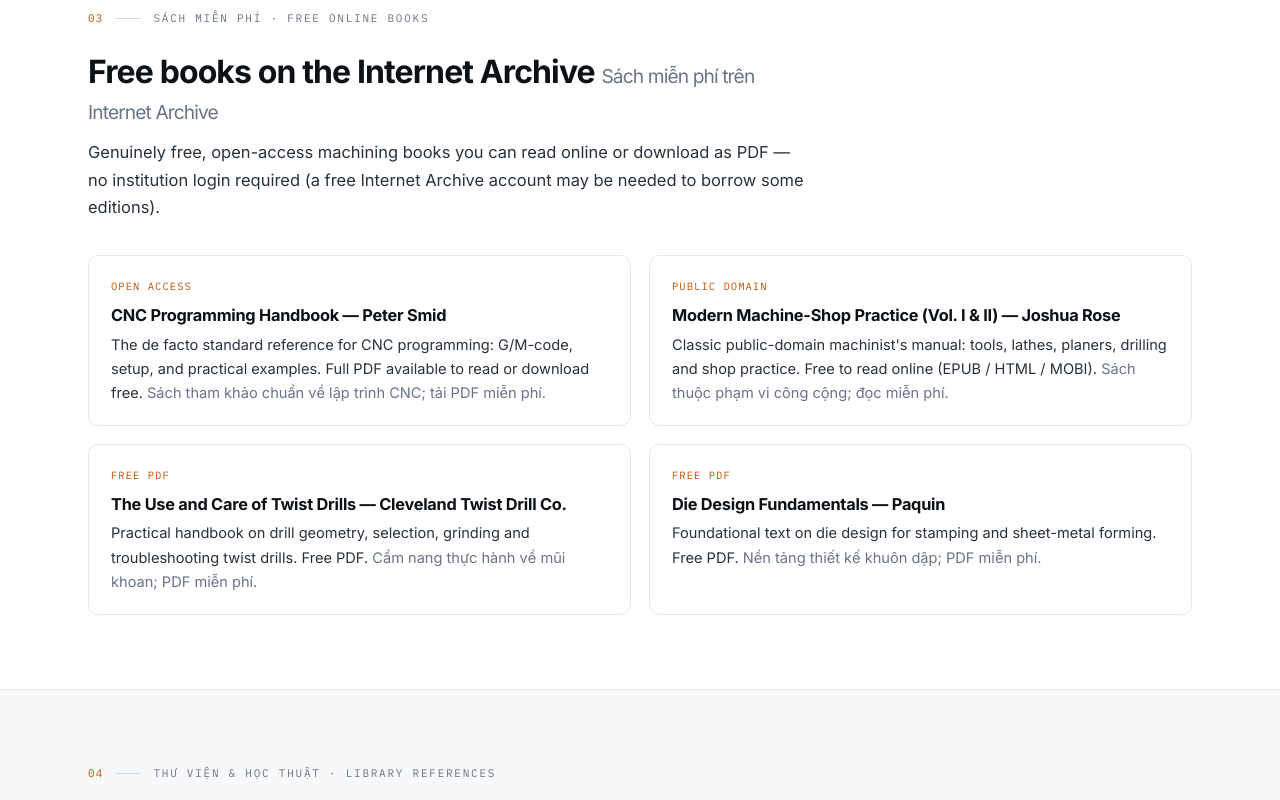
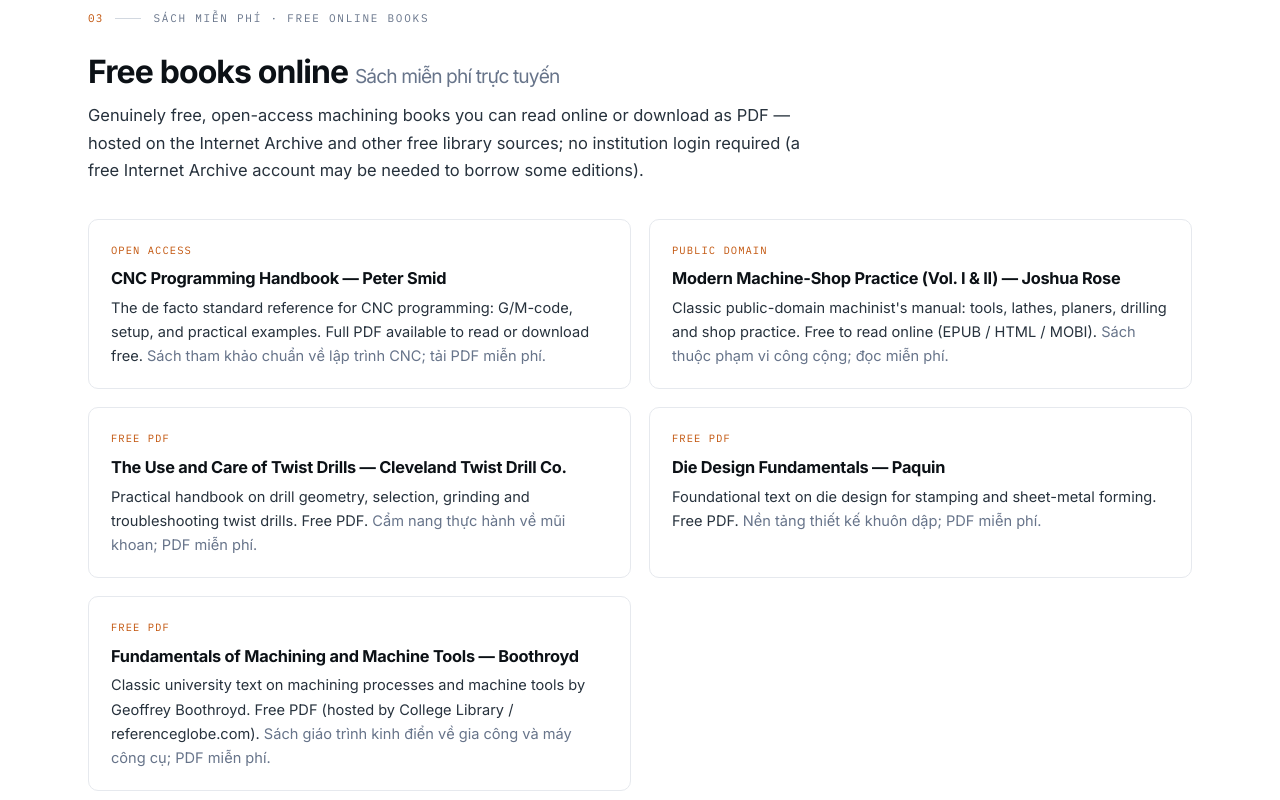
Before and after one commit to machine-ctm/machine-ctm.github.io, a plain HTML site: page books/index.html in a window 1280 px wide. Shown: the part 2060-2860 px from the top of the page. Drawn offline with Linux system fonts and the light colour scheme.

Commit message:
Add Boothroyd 'Fundamentals of Machining and Machine Tools' (free PDF) to bilingual Library

```diff
--- a/books/index.html
+++ b/books/index.html
@@ -171,8 +171,8 @@
     <div class="wrap">
       <div class="eyebrow"><span class="num">03</span><span class="line"></span><span class="eyebrow-label">Sách miễn phí · Free online books</span></div>
       <div class="sec-head">
-        <h2>Free books on the Internet Archive <span class="dim" style="font-weight:400;font-size:.6em">Sách miễn phí trên Internet Archive</span></h2>
-        <p>Genuinely free, open-access machining books you can read online or download as PDF — no institution login required (a free Internet Archive account may be needed to borrow some editions).</p>
+        <h2>Free books online <span class="dim" style="font-weight:400;font-size:.6em">Sách miễn phí trực tuyến</span></h2>
+        <p>Genuinely free, open-access machining books you can read online or download as PDF — hosted on the Internet Archive and other free library sources; no institution login required (a free Internet Archive account may be needed to borrow some editions).</p>
       </div>
       <div class="grid c2">
         <a class="card" href="https://archive.org/details/cnc-programming-handbook-a-comprehensive-guide-to-practical-cnc-programming" target="_blank" rel="noopener">
@@ -194,6 +194,11 @@
           <span class="n">FREE PDF</span>
           <h3>Die Design Fundamentals — Paquin</h3>
           <p>Foundational text on die design for stamping and sheet-metal forming. Free PDF. <span class="dim">Nền tảng thiết kế khuôn dập; PDF miễn phí.</span></p>
+        </a>
+        <a class="card" href="https://referenceglobe.com/CollegeLibrary/library_books/20180120071811Fundamentals-of-Machining-and-Machine-Tools-Boothryd.pdf" target="_blank" rel="noopener">
+          <span class="n">FREE PDF</span>
+          <h3>Fundamentals of Machining and Machine Tools — Boothroyd</h3>
+          <p>Classic university text on machining processes and machine tools by Geoffrey Boothroyd. Free PDF (hosted by College Library / referenceglobe.com). <span class="dim">Sách giáo trình kinh điển về gia công và máy công cụ; PDF miễn phí.</span></p>
         </a>
       </div>
     </div>
```
Also changed, not shown: vi/books/index.html (+7 -2 lines), 1 other file.
